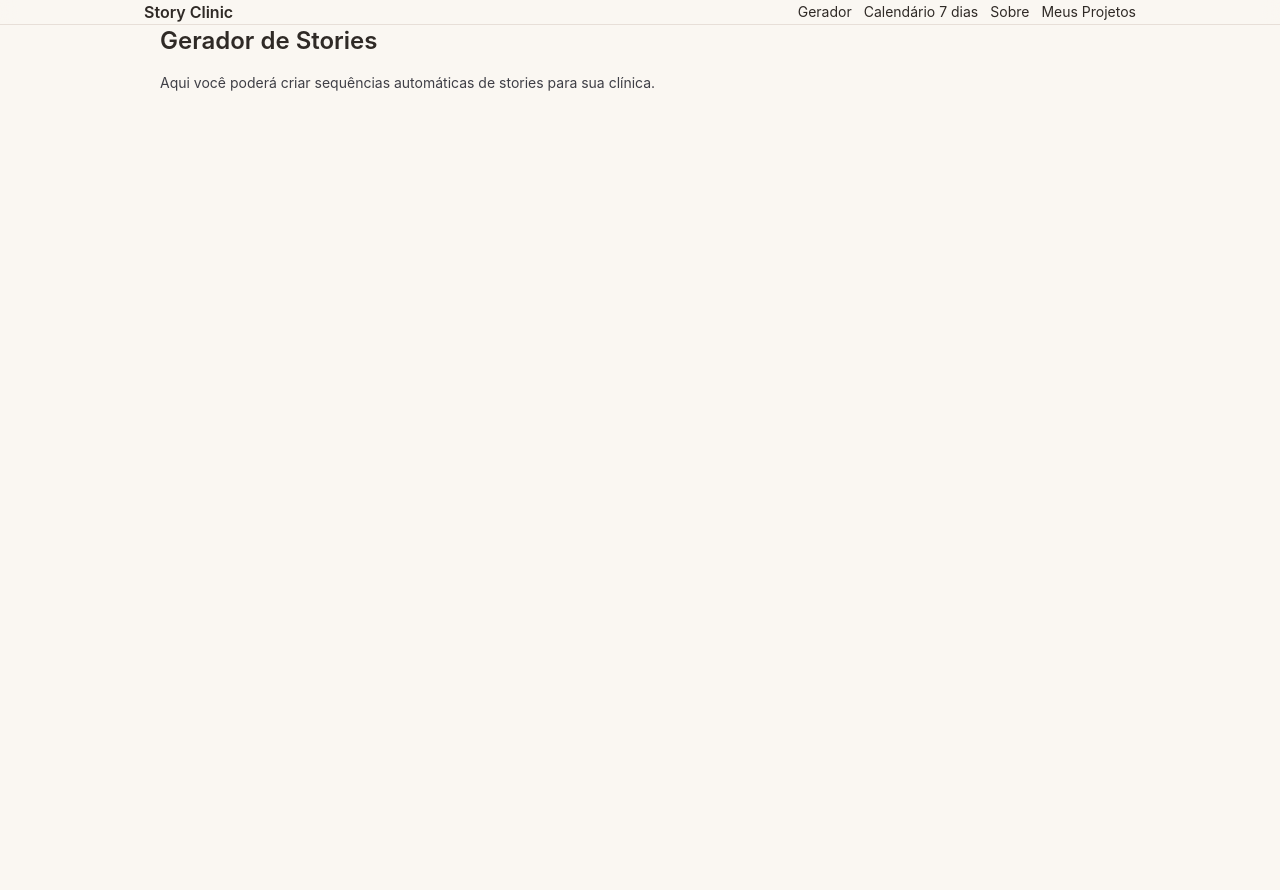
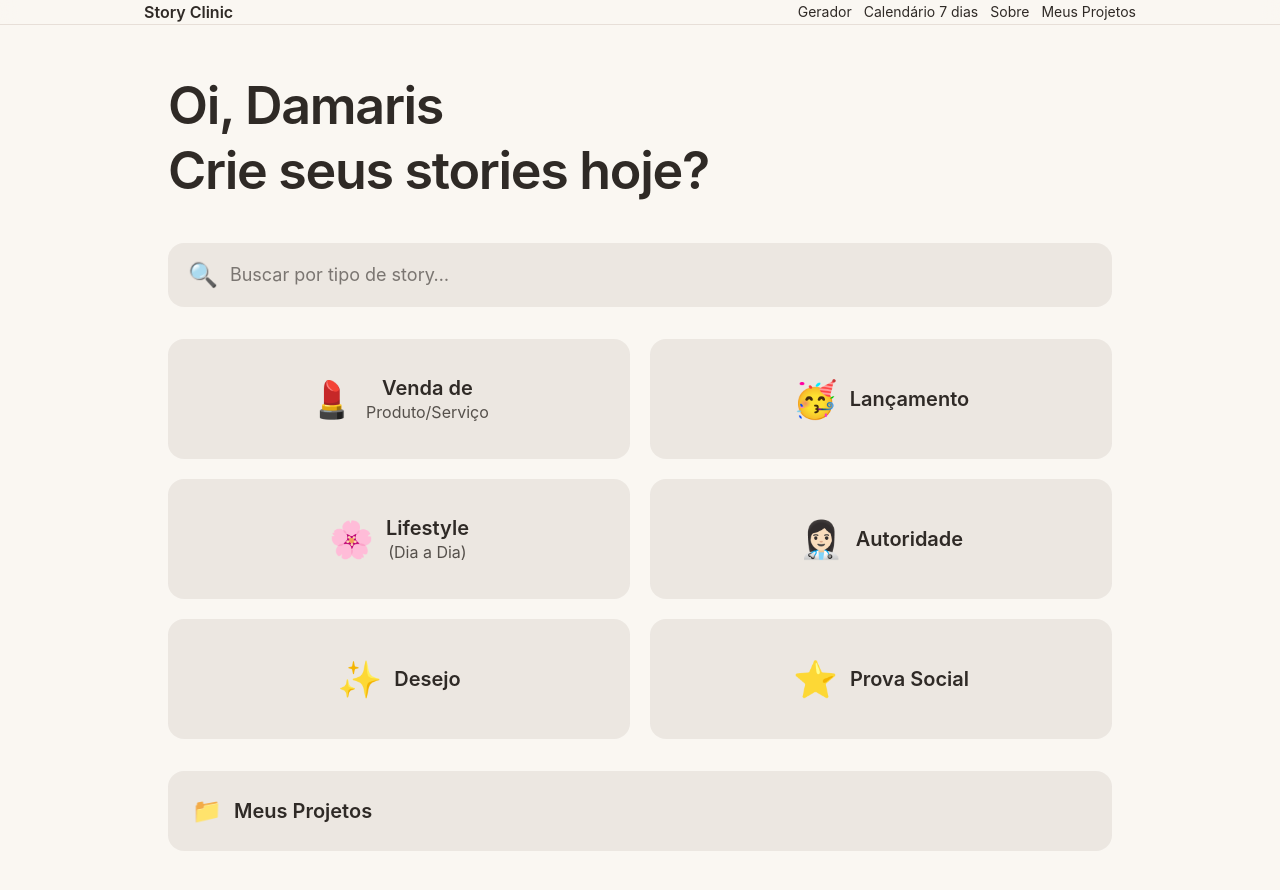
Before and after one commit to junior2612/story-clinic, a Next.js app: page /gerador in a window 1280 px wide. Shown: the top 890 px of the page. Before the commit the page ends 800 px from the top, so only its background shows below. Built offline with nearby package versions, Linux system fonts and the light colour scheme.

Commit message:
Update page.tsx

```diff
--- a/app/gerador/page.tsx
+++ b/app/gerador/page.tsx
@@ -1,12 +1,95 @@
-"use client";
+// app/gerador/page.tsx
+'use client';
 
-export default function Gerador() {
+import { useMemo, useState } from 'react';
+import CardButton from '@/components/CardButton';
+import Link from 'next/link';
+
+const CATEGORIES = [
+  { slug: 'venda',        title: 'Venda de', subtitle: 'Produto/Serviço', icon: '💄' },
+  { slug: 'lancamento',   title: 'Lançamento',           icon: '🥳' },
+  { slug: 'lifestyle',    title: 'Lifestyle', subtitle: '(Dia a Dia)',     icon: '🌸' },
+  { slug: 'autoridade',   title: 'Autoridade',           icon: '👩🏻‍⚕️' },
+  { slug: 'desejo',       title: 'Desejo',               icon: '✨' },
+  { slug: 'prova-social', title: 'Prova Social',         icon: '⭐️' },
+];
+
+export default function GeradorPage() {
+  // troque por nome real vindo do perfil supabase, se quiser
+  const userName = 'Damaris';
+
+  const [q, setQ] = useState('');
+
+  const filtered = useMemo(() => {
+    const term = q.trim().toLowerCase();
+    if (!term) return CATEGORIES;
+    return CATEGORIES.filter(
+      c =>
+        c.title.toLowerCase().includes(term) ||
+        (c.subtitle ?? '').toLowerCase().includes(term),
+    );
+  }, [q]);
+
   return (
-    <main className="container py-8">
-      <h1 className="text-2xl font-semibold">Gerador de Stories</h1>
-      <p className="mt-4 text-sm text-zinc-700">
-        Aqui você poderá criar sequências automáticas de stories para sua clínica.
-      </p>
+    <main className="min-h-screen bg-offWhite text-ink">
+      <div className="container max-w-[64rem] mx-auto px-4 md:px-6 py-8 md:py-12">
+        {/* Saudações */}
+        <section className="mb-8 md:mb-10">
+          <h1 className="text-[40px] leading-tight md:text-[52px] font-semibold tracking-tight">
+            Oi, {userName}
+            <br />
+            Crie seus stories hoje?
+          </h1>
+        </section>
+
+        {/* Busca */}
+        <section className="mb-6 md:mb-8">
+          <label
+            className="
+              flex items-center gap-3 bg-cacao/10 rounded-2xl
+              px-4 py-4 md:px-5 md:py-4
+              focus-within:ring-2 focus-within:ring-cacao/30
+            "
+          >
+            <span className="text-2xl">🔍</span>
+            <input
+              value={q}
+              onChange={(e) => setQ(e.target.value)}
+              placeholder="Buscar por tipo de story…"
+              className="w-full bg-transparent outline-none text-base md:text-lg placeholder:text-ink/60"
+            />
+          </label>
+        </section>
+
+        {/* Grid de categorias */}
+        <section className="grid grid-cols-1 sm:grid-cols-2 gap-4 md:gap-5">
+          {filtered.map((c) => (
+            <CardButton
+              key={c.slug}
+              href={`/gerador/${c.slug}`}
+              icon={c.icon}
+              title={c.title}
+              subtitle={c.subtitle}
+            />
+          ))}
+        </section>
+
+        {/* Meus Projetos */}
+        <section className="mt-6 md:mt-8">
+          <Link
+            href="/projetos"
+            className="
+              flex items-center gap-3 text-ink
+              bg-cacao/10 hover:bg-cacao/20 active:bg-cacao/25
+              rounded-2xl px-5 py-5 md:px-6 md:py-6
+              transition-colors
+            "
+          >
+            <span className="text-2xl">📁</span>
+            <span className="text-lg md:text-xl font-semibold">Meus Projetos</span>
+          </Link>
+        </section>
+      </div>
     </main>
   );
 }
```
